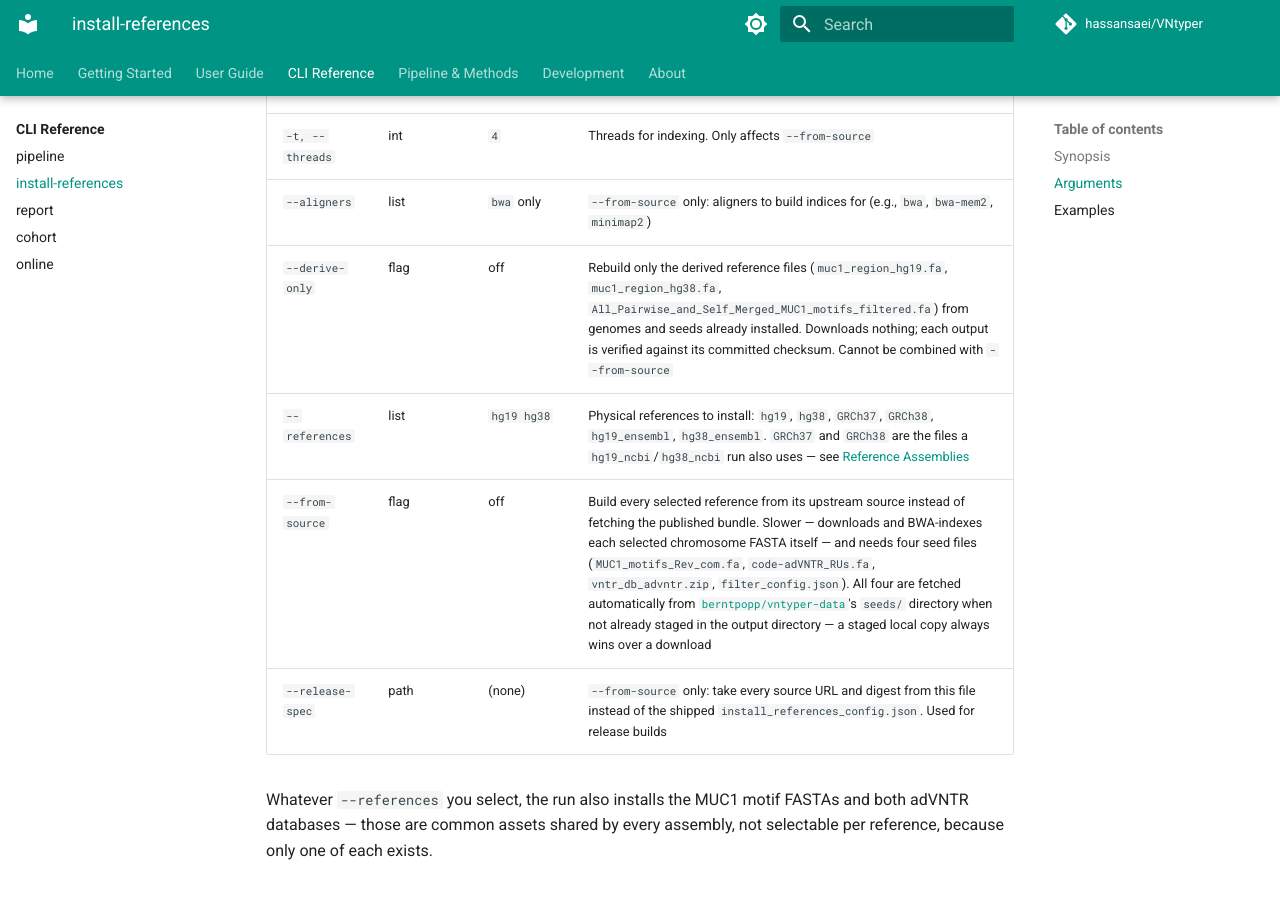
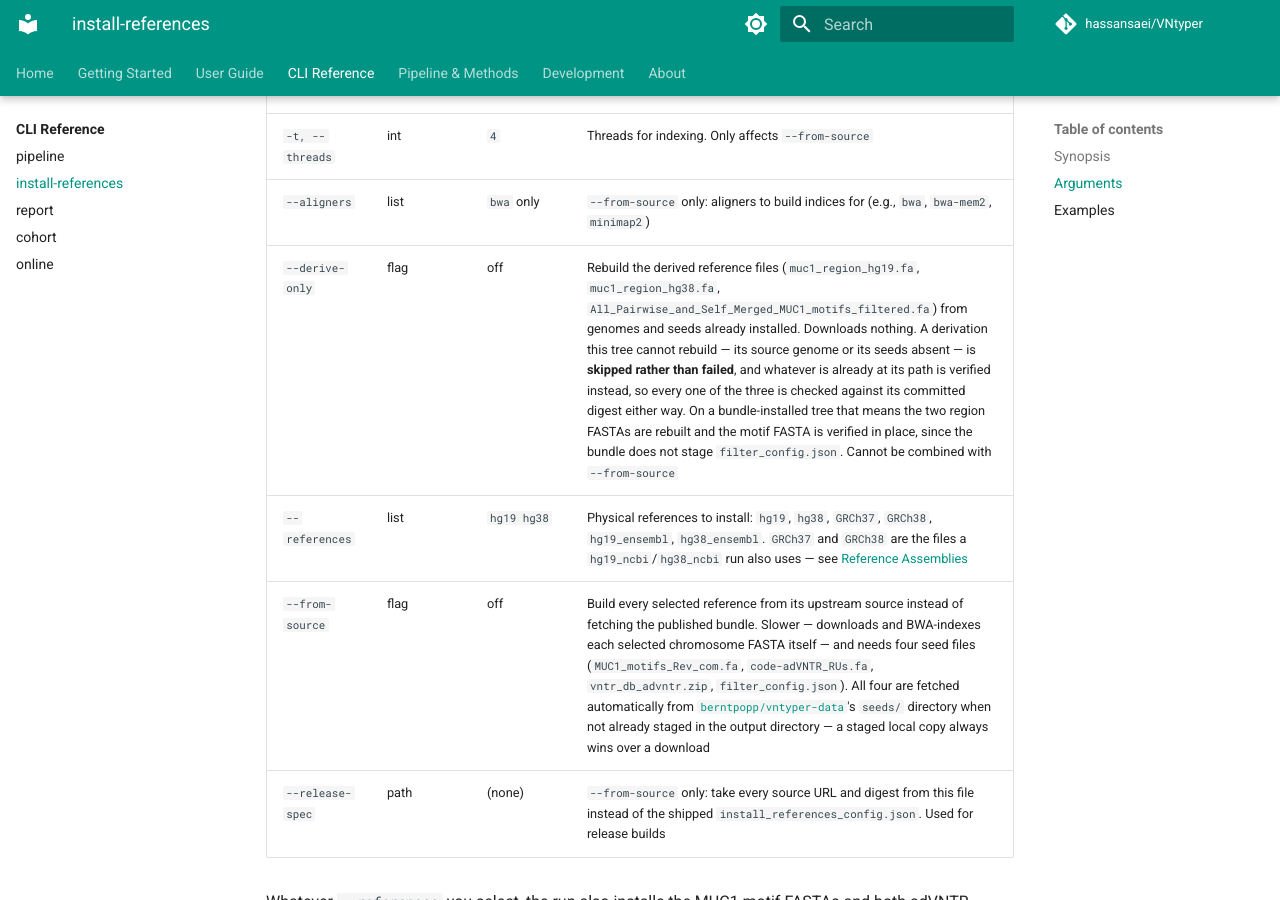
Before and after one commit to hassansaei/VNtyper, an MkDocs documentation site: the page built from docs/cli/install-references.md, in a window 1280 px wide and 900 px high, scrolled down 826 px. Built offline with MkDocs 1.6.1 and Material for MkDocs 9.7.7, drawn with Linux system fonts in a browser that asks for light colours; comment, search, counter and statistics services are not loaded.

Commit message:
docs(cli): --derive-only does not always rebuild all three
The option table said it rebuilds the three derived files, which reads as a
promise that all three are produced on every run. Since a derivation this tree
cannot rebuild is skipped rather than failed, that is not what happens -- and on
a bundle-installed tree, which is what the Docker image carries, it is never
what happens: the motif FASTA's seeds are not staged there, so two are rebuilt
and the third is verified in place.

Says that, and says the part that matters is unchanged either way: all three are
checked against their committed digests.

```diff
--- a/docs/cli/install-references.md
+++ b/docs/cli/install-references.md
@@ -29,7 +29,7 @@ vntyper [global-options] install-references
 | `--skip-indexing` | flag | off | Skip the indexing step. Only affects `--from-source` — the default bundle path re-indexes only in reaction to a detected BWA version mismatch |
 | `-t, --threads` | int | `4` | Threads for indexing. Only affects `--from-source` |
 | `--aligners` | list | `bwa` only | `--from-source` only: aligners to build indices for (e.g., `bwa`, `bwa-mem2`, `minimap2`) |
-| `--derive-only` | flag | off | Rebuild only the derived reference files (`muc1_region_hg19.fa`, `muc1_region_hg38.fa`, `All_Pairwise_and_Self_Merged_MUC1_motifs_filtered.fa`) from genomes and seeds already installed. Downloads nothing; each output is verified against its committed checksum. Cannot be combined with `--from-source` |
+| `--derive-only` | flag | off | Rebuild the derived reference files (`muc1_region_hg19.fa`, `muc1_region_hg38.fa`, `All_Pairwise_and_Self_Merged_MUC1_motifs_filtered.fa`) from genomes and seeds already installed. Downloads nothing. A derivation this tree cannot rebuild — its source genome or its seeds absent — is **skipped rather than failed**, and whatever is already at its path is verified instead, so every one of the three is checked against its committed digest either way. On a bundle-installed tree that means the two region FASTAs are rebuilt and the motif FASTA is verified in place, since the bundle does not stage `filter_config.json`. Cannot be combined with `--from-source` |
 | `--references` | list | `hg19 hg38` | Physical references to install: `hg19`, `hg38`, `GRCh37`, `GRCh38`, `hg19_ensembl`, `hg38_ensembl`. `GRCh37` and `GRCh38` are the files a `hg19_ncbi`/`hg38_ncbi` run also uses — see [Reference Assemblies](../user-guide/reference-assemblies.md) |
 | `--from-source` | flag | off | Build every selected reference from its upstream source instead of fetching the published bundle. Slower — downloads and BWA-indexes each selected chromosome FASTA itself — and needs four seed files (`MUC1_motifs_Rev_com.fa`, `code-adVNTR_RUs.fa`, `vntr_db_advntr.zip`, `filter_config.json`). All four are fetched automatically from [`berntpopp/vntyper-data`](https://github.com/berntpopp/vntyper-data)'s `seeds/` directory when not already staged in the output directory — a staged local copy always wins over a download |
 | `--release-spec` | path | (none) | `--from-source` only: take every source URL and digest from this file instead of the shipped `install_references_config.json`. Used for release builds |
```
